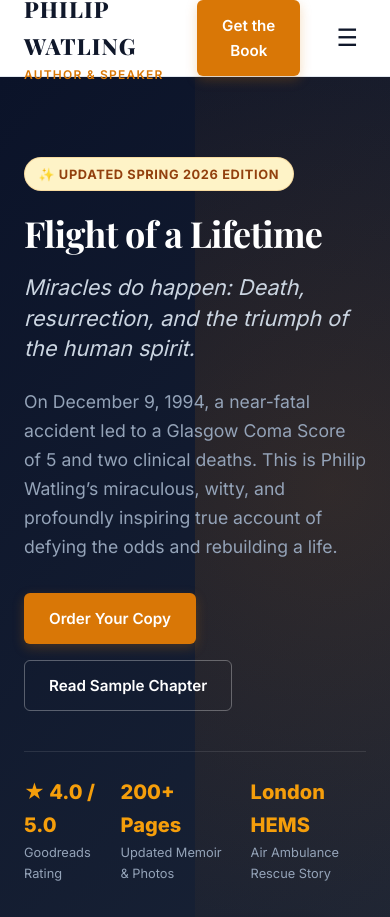
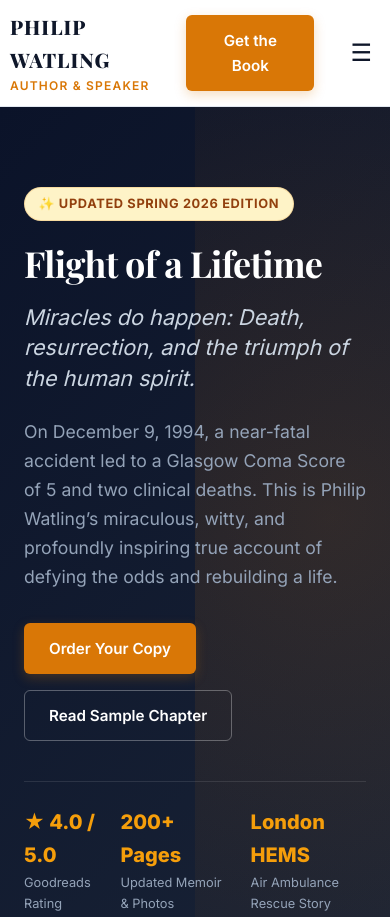
Before and after one commit to MdJahidShah/philip-watling-website, a plain HTML site: page index.html in a window 390 px wide. Shown: the top 917 px of the page. Drawn offline with nearby package versions, Linux system fonts and the light colour scheme; a web font is replaced by a local one.

Commit message:
update responsive menu css

```diff
--- a/css/style.css
+++ b/css/style.css
@@ -114,7 +114,7 @@ img {
   display: flex;
   align-items: center;
   justify-content: space-between;
-  height: 76px;
+  padding: 10px;
 }
 
 .site-brand {
@@ -1129,6 +1129,9 @@ textarea.form-control {
 }
 
 @media (max-width: 768px) {
+  .brand-title {
+    font-size: 1.25rem;
+  }
   .nav-links {
     position: fixed;
     top: 76px;
@@ -1145,6 +1148,7 @@ textarea.form-control {
 
   .nav-links.active {
     display: flex;
+    margin-top: 2rem;
   }
 
   .mobile-toggle {
```
